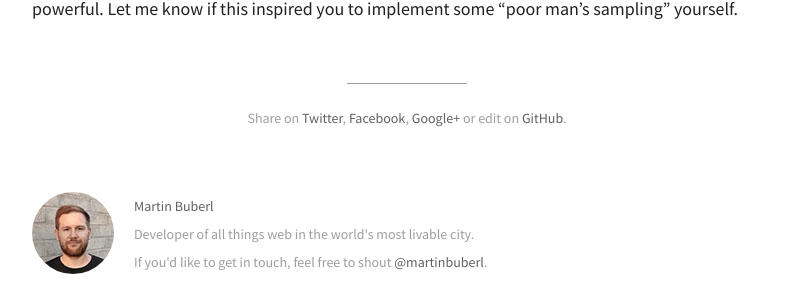
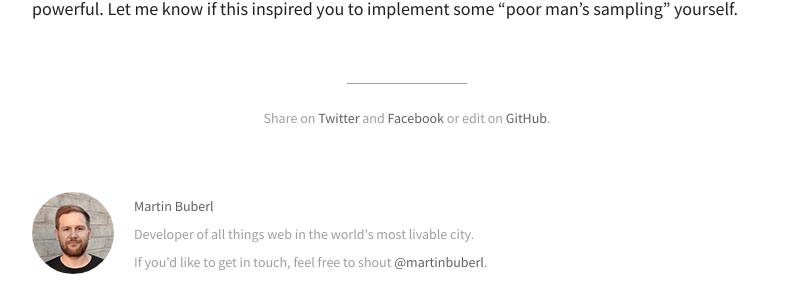
Before and after one commit to martinbuberl/martinbuberl.github.io, a Jekyll site: the page built from docs/_posts/2017-09-18-poor-mans-sampling.md, in a window 1280 px wide. Shown: the part 894-1197 px from the top of the page, without its empty margins (233-1026 px from the left). Built offline with Jekyll 4.4.1, drawn with Linux system fonts in a browser that asks for light colours; nearby versions of some CDN libraries; some web fonts are replaced.

Commit message:
Removed G+ RIP

```diff
--- a/docs/_layouts/post.html
+++ b/docs/_layouts/post.html
@@ -28,7 +28,7 @@ layout: default
   </div>
   <div class="social">
     <hr>
-    Share on <a class="share twitter" target="_blank" href="https://twitter.com/intent/tweet?text={{ page.title | uri_escape }}&url={{ site.url | append: page.url | uri_escape }}&via={{ site.twitter | uri_escape }}">Twitter</a>, <a class="share facebook" target="_blank" href="https://www.facebook.com/sharer/sharer.php?u={{ site.url | append: page.url | uri_escape }}">Facebook</a>, <a class="share google" target="_blank" href="https://plus.google.com/share?url={{ site.url | append: page.url | uri_escape }}">Google+</a> or edit on <a href="https://github.com/{{ site.repository }}/edit/master/docs/{{ page.path }}" target="_blank">GitHub</a>.
+    Share on <a class="share twitter" target="_blank" href="https://twitter.com/intent/tweet?text={{ page.title | uri_escape }}&url={{ site.url | append: page.url | uri_escape }}&via={{ site.twitter | uri_escape }}">Twitter</a> and <a class="share facebook" target="_blank" href="https://www.facebook.com/sharer/sharer.php?u={{ site.url | append: page.url | uri_escape }}">Facebook</a> or edit on <a href="https://github.com/{{ site.repository }}/edit/master/docs/{{ page.path }}" target="_blank">GitHub</a>.
   </div>
 </article>
 
```
